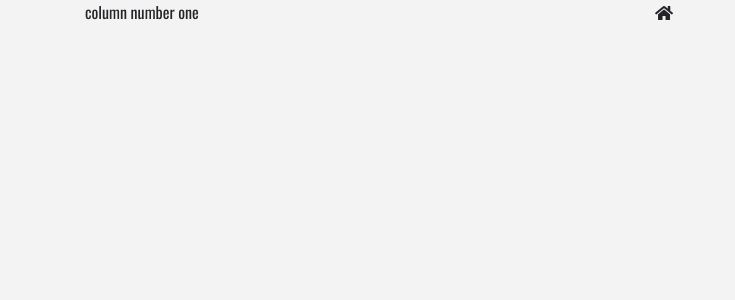
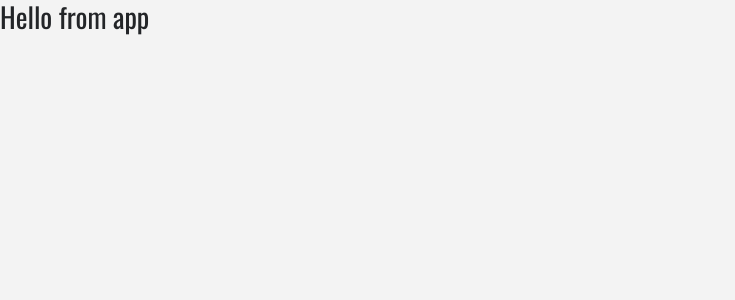
Before and after one commit to spiritxhx/PhoneStore, a React (Create React App) app: page / in a window 1280 px wide. Shown: the top 300 px of the page, without its empty margins (0-735 px from the left). Built offline with nearby package versions, Linux system fonts and the light colour scheme.

Commit message:
create the Navbar component

```diff
--- a/src/App.js
+++ b/src/App.js
@@ -1,23 +1,17 @@
 import React from 'react';
-import logo from './logo.svg';
+import logo, { ReactComponent } from './logo.svg';
 import './App.css';
 import 'bootstrap/dist/css/bootstrap.min.css';
 
-function App() {
-  return (
-      <div class="container">
-        <div class="row">
-          <div class="col-6">
-            column number one
-          </div>
-          <div class="col-6">
-            <span>
-              <i class="fas fa-home" />
-            </span>
-          </div>
-        </div>
-      </div>
-  );
+class App extends React.Component{
+  render()
+  {
+    return (
+     <React.Fragment>
+       <h3>Hello from app</h3>
+     </React.Fragment>
+    );
+  }
 }
 
 export default App;
```
Also changed, not shown: src/components/Navbar.js (added, +11 -0 lines).
